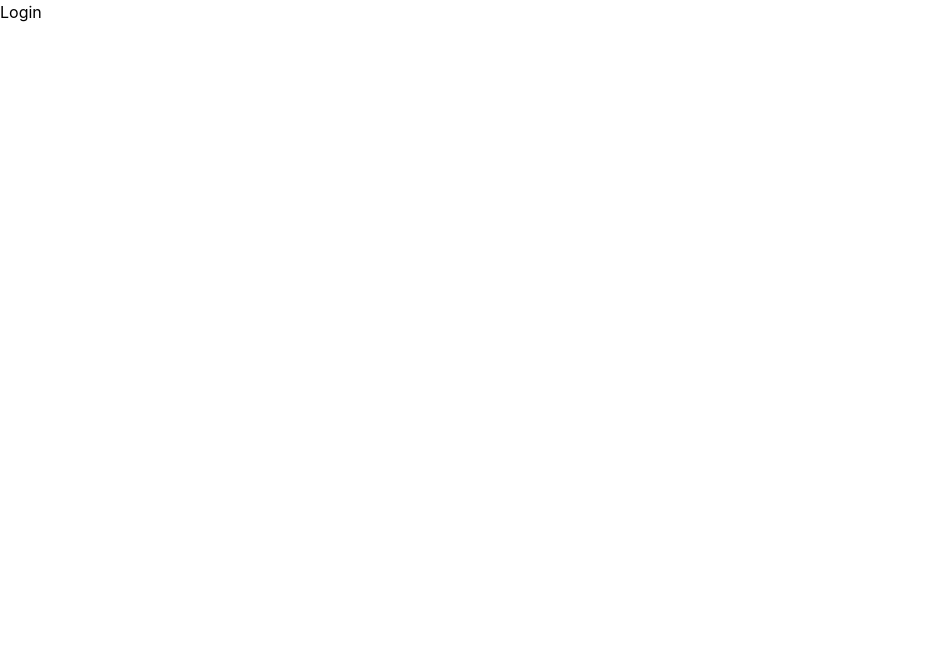
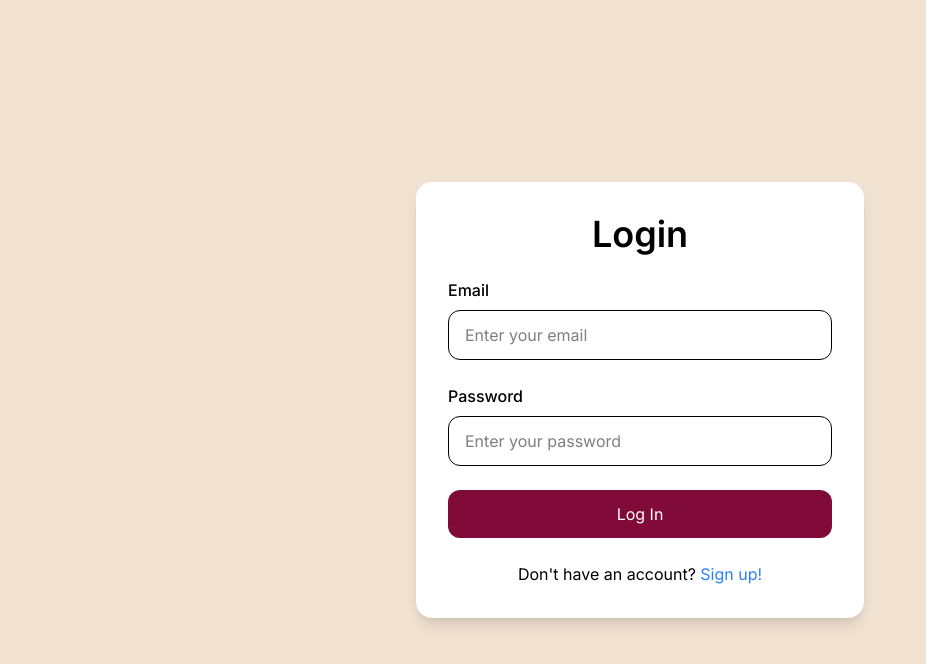
Before and after one commit to vinothrobinson/movie-watchlist, a React (Vite) app in the folder frontend/: page /login in a window 1280 px wide. Shown: the top 664 px of the page, without its empty margins (0-926 px from the left). Built offline with nearby package versions, Linux system fonts and the light colour scheme.

Commit message:
Added routing to a login page, and set up the login / register user functionality with the backend

```diff
--- a/frontend/src/pages/HomePage.jsx
+++ b/frontend/src/pages/HomePage.jsx
@@ -1,4 +1,5 @@
 import phm from "../assets/phm.webp";
+import { Link } from "react-router-dom";
 
 export default function HomePage() {
   return (
@@ -14,9 +15,11 @@ export default function HomePage() {
             and update the status and ratings of any of the movies you have
             seen!
           </p>
-          <button className="py-3 px-8 bg-maroon-500 hover:bg-maroon-200 text-white rounded-full transition">
-            Log In
-          </button>
+          <Link to="/login">
+            <button className="py-3 px-8 bg-maroon-500 hover:bg-maroon-200 text-white rounded-full transition">
+              Log In
+            </button>
+          </Link>
         </div>
         <img
           src={phm}
--- a/frontend/src/pages/LoginPage.jsx
+++ b/frontend/src/pages/LoginPage.jsx
@@ -1,7 +1,172 @@
+import { useState } from "react";
+import { useNavigate } from "react-router-dom";
+
 export default function LoginPage() {
+  const [accountExists, setAccountExists] = useState(true);
+  const [name, setName] = useState("");
+  const [email, setEmail] = useState("");
+  const [password, setPassword] = useState("");
+  const [error, setError] = useState("");
+  const navigate = useNavigate();
+
+  const handleSubmit = async (e) => {
+    e.preventDefault();
+    if (accountExists) {
+      try {
+        const response = await fetch(
+          `${import.meta.env.VITE_API_URL}/auth/login`,
+          {
+            method: "POST",
+
+            headers: {
+              "Content-Type": "application/json",
+            },
+
+            body: JSON.stringify({
+              email,
+              password,
+            }),
+          }
+        );
+
+        const data = await response.json();
+
+        if (!response.ok) {
+          setError(data.error);
+          return;
+        }
+
+        // console.log(data);
+        navigate("/search");
+      } catch (error) {
+        setError("Server error");
+      }
+    } else {
+      try {
+        const response = await fetch(
+          `${import.meta.env.VITE_API_URL}/auth/register`,
+          {
+            method: "POST",
+
+            headers: {
+              "Content-Type": "application/json",
+            },
+
+            body: JSON.stringify({
+              name,
+              email,
+              password,
+            }),
+          }
+        );
+
+        const data = await response.json();
+
+        if (!response.ok) {
+          setError(data.error);
+          return;
+        }
+
+        // console.log(data);
+        navigate("/search");
+      } catch (error) {
+        setError("Server error");
+      }
+    }
+
+    // send to backend here
+  };
+
+  function switchToRegister() {
+    setAccountExists(!accountExists);
+    setEmail("");
+    setPassword("");
+    setName("");
+  }
+
   return (
-    <div>
-      <h1 className="">Login</h1>
+    <div className="flex items-center justify-center bg-beige-200 font-['Inter'] min-h-screen space-y-10">
+      {/* <h1 className="text-6xl font-semi-bold">Login</h1> */}
+      <form
+        onSubmit={handleSubmit}
+        className="w-full max-w-md p-8 space-y-6 bg-white rounded-2xl shadow-lg"
+      >
+        <h1 className="text-4xl font-semibold text-center">
+          {accountExists ? "Login" : "Create New Account"}
+        </h1>
+
+        {/* Name */}
+        {!accountExists && (
+          <div className="space-y-2">
+            <label className="block font-medium">Name</label>
+
+            <input
+              type="text"
+              value={name}
+              onChange={(e) => setName(e.target.value)}
+              placeholder="Enter your name"
+              className="w-full px-4 py-3 border rounded-xl focus:outline-none focus:ring-2"
+            />
+          </div>
+        )}
+
+        {/* Email */}
+        <div className="space-y-2">
+          <label className="block font-medium">Email</label>
+
+          <input
+            type="email"
+            value={email}
+            onChange={(e) => setEmail(e.target.value)}
+            placeholder="Enter your email"
+            className="w-full px-4 py-3 border rounded-xl focus:outline-none focus:ring-2"
+          />
+        </div>
+
+        {/* Password */}
+        <div className="space-y-2">
+          <label className="block font-medium">Password</label>
+
+          <input
+            type="password"
+            value={password}
+            onChange={(e) => setPassword(e.target.value)}
+            placeholder="Enter your password"
+            className="w-full px-4 py-3 border rounded-xl focus:outline-none focus:ring-2"
+          />
+        </div>
+
+        {/* Error Message */}
+        {error && <p className="text-red-500">{error}</p>}
+
+        <button
+          type="submit"
+          className="w-full py-3 bg-maroon-500 text-white rounded-xl hover:bg-maroon-200 transition"
+        >
+          {accountExists ? "Log In" : "Sign Up"}
+        </button>
+        {accountExists ? (
+          <p className="text-center">
+            Don't have an account?{" "}
+            <button
+              onClick={switchToRegister}
+              className="text-blue-500 hover:underline"
+            >
+              Sign up!
+            </button>
+          </p>
+        ) : (
+          <p className="text-center">
+            Already have an account?{" "}
+            <button
+              onClick={switchToRegister}
+              className="text-blue-500 hover:underline"
+            >
+              Log in!
+            </button>
+          </p>
+        )}
+      </form>
     </div>
   );
 }
```
